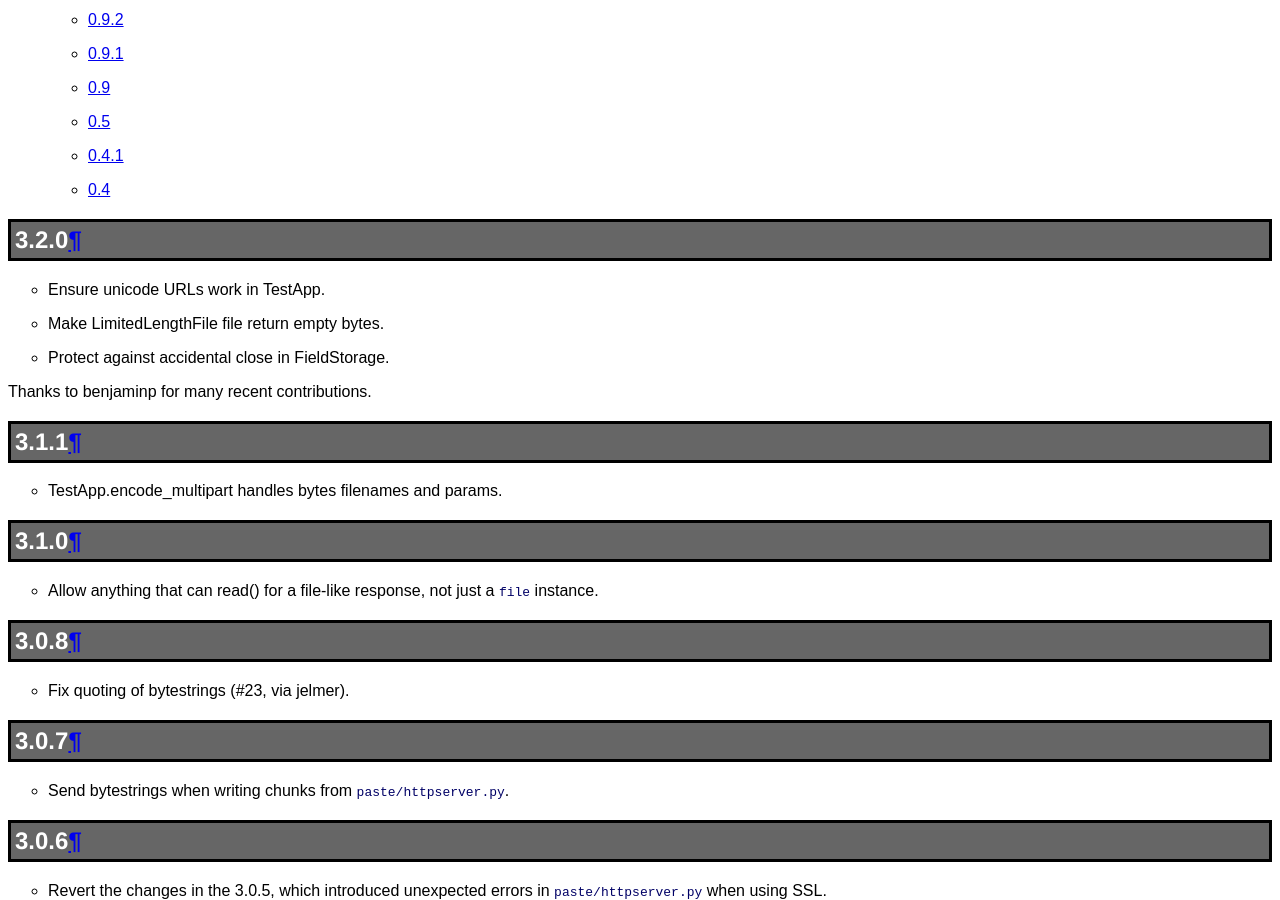
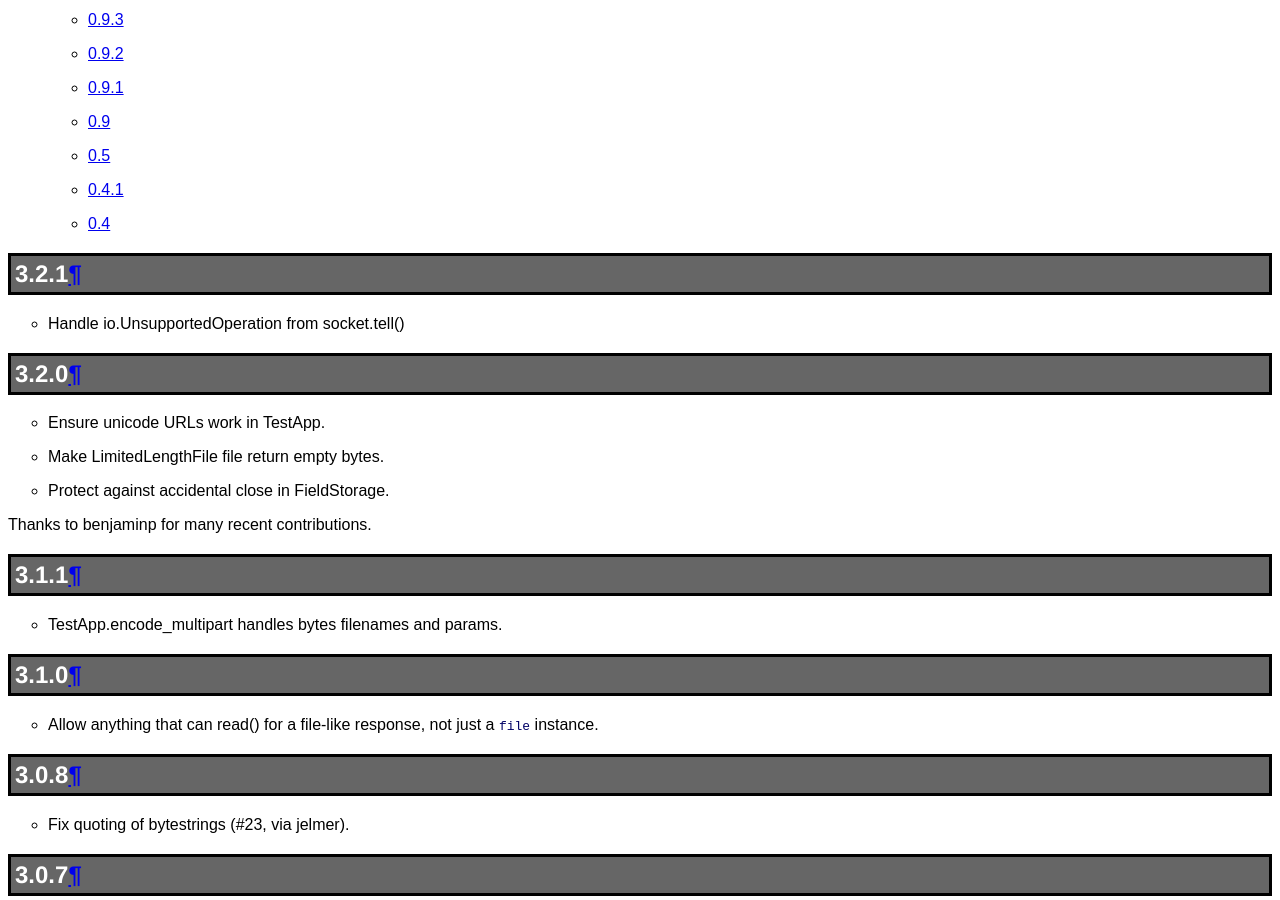
Before and after one commit to pasteorg/paste, a Sphinx documentation site: the page built from docs/news.txt, in a window 1280 px wide and 900 px high, scrolled down 1703 px. Built offline with Sphinx 7.4.7, drawn with Linux system fonts in a browser that asks for light colours.

Commit message:
Release 3.2.1
* Handle io.UnsupportedOperation from socket.tell()

```diff
--- a/docs/news.txt
+++ b/docs/news.txt
@@ -2,6 +2,11 @@
 ====
 
 .. contents::
+
+3.2.1
+-----
+
+* Handle io.UnsupportedOperation from socket.tell()
 
 3.2.0
 -----
--- a/setup.py
+++ b/setup.py
@@ -12,7 +12,7 @@
 # - git push
 # - python setup.py sdist bdist_wheel upload --sign
 
-__version__ = '3.2.0'
+__version__ = '3.2.1'
 
 from setuptools import setup, find_packages
 import sys, os
```
